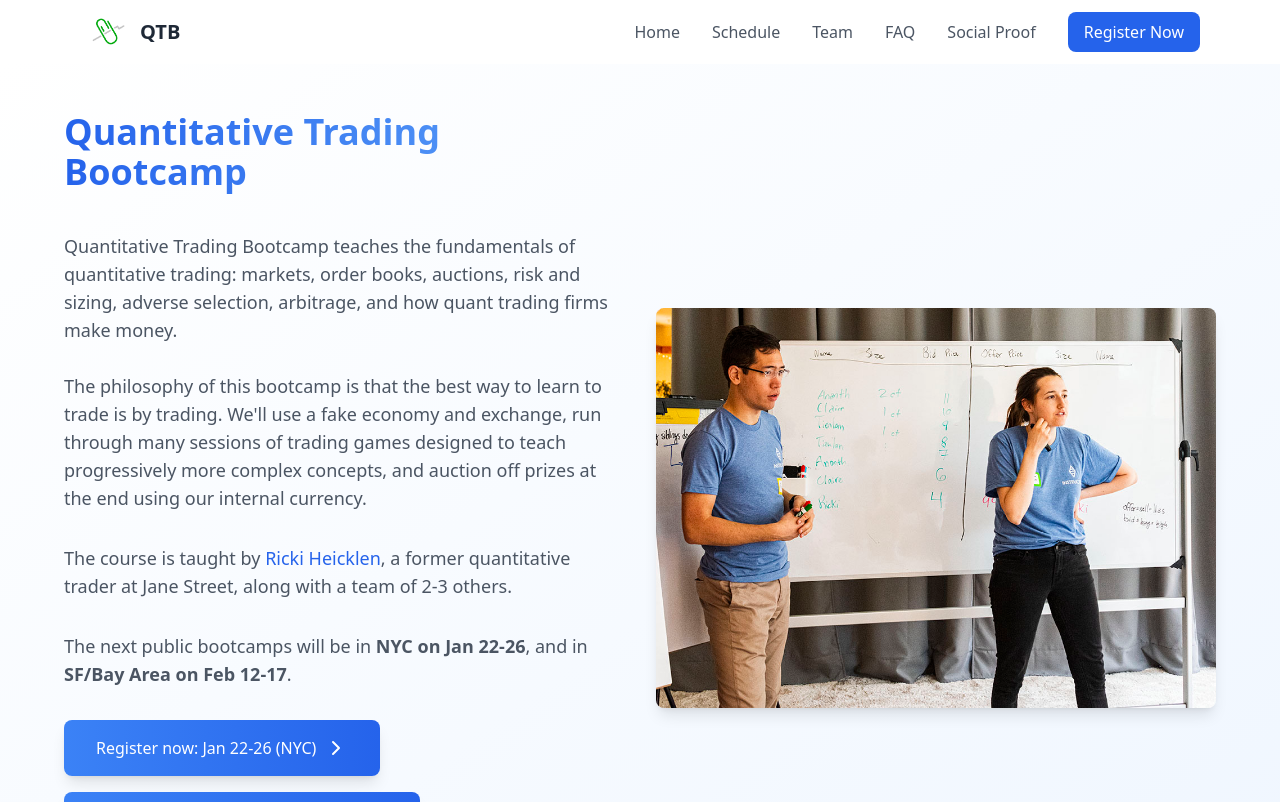
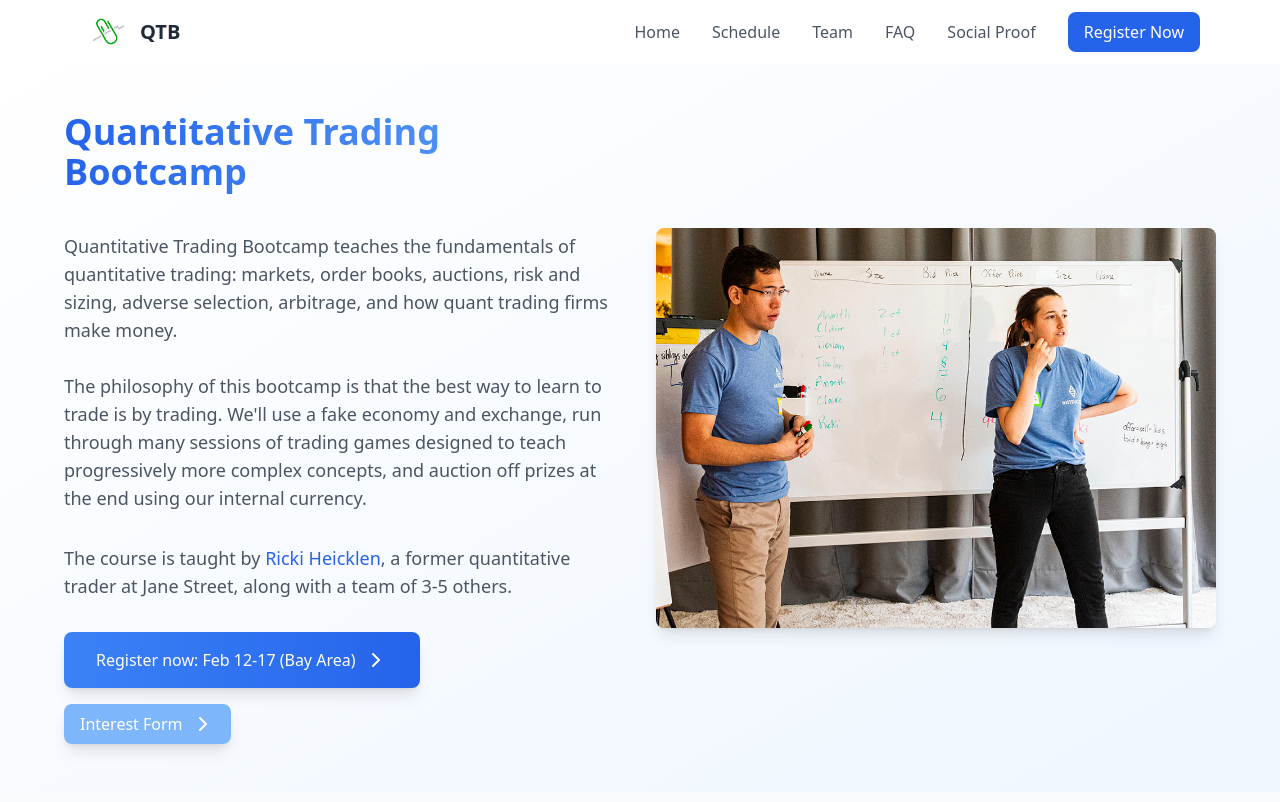
Before and after one commit to tradingbootcamp/website, a Vue app: page / in a window 1280 px wide. Shown: the top 802 px of the page. Built offline with nearby package versions, Linux system fonts and the light colour scheme.

Commit message:
updating registration to february

```diff
--- a/src/components/home.vue
+++ b/src/components/home.vue
@@ -15,16 +15,10 @@
           The philosophy of this bootcamp is that the best way to learn to trade is by trading. We'll use a fake economy and exchange, run through many sessions of trading games designed to teach progressively more complex concepts, and auction off prizes at the end using our internal currency.
         </p>
         <p class="hero-text">
-          The course is taught by <a target="_blank" href="https://rickiheicklen.com/index.html" class="text-blue-600 hover:text-blue-800">Ricki Heicklen</a>, a former quantitative trader at Jane Street, along with a team of 2-3 others.
-        </p>
-        <p class="hero-text">
-          The next public bootcamps will be in <b>NYC on Jan 22-26</b>, and in <b>SF/Bay Area on Feb 12-17</b>.
+          The course is taught by <a target="_blank" href="https://rickiheicklen.com/index.html" class="text-blue-600 hover:text-blue-800">Ricki Heicklen</a>, a former quantitative trader at Jane Street, along with a team of 3-5 others.
         </p>
         <div class="flex flex-col items-start gap-4">
           <a target="_blank" :href="registerUrl" class="register-button">
-            Register now: Jan 22-26 (NYC) <ChevronRight class="ml-2" :size="24" />
-          </a>
-          <a target="_blank" :href="registerFeb" class="register-button">
             Register now: Feb 12-17 (Bay Area) <ChevronRight class="ml-2" :size="24" />
           </a>
           <a target="_blank" :href="interestUrl" class="interest-button">
--- a/src/data/links.js
+++ b/src/data/links.js
@@ -1,6 +1,5 @@
 export const links = {
-  register: "https://bit.ly/qtb-january-2025",
-  registerFeb: "https://bit.ly/qtb-february-2025-reg",
+  register: "https://bit.ly/qtb-february-2025-reg",
   interest: "https://bit.ly/qtb-interest",
   schedule: "https://bit.ly/qtb-schedule",
   scheduleEmbed: "https://docs.google.com/spreadsheets/d/e/2PACX-1vSUpeAUhWp4uMFUeHYo9LHVIYxHdAGj9BYVhITVC5KxlUG2Hi90dwnBaS9MH2aufIXf0rP6stYjbZtr/pubhtml?gid=823240928&amp;single=true&amp;widget=true&amp;headers=false",
```
